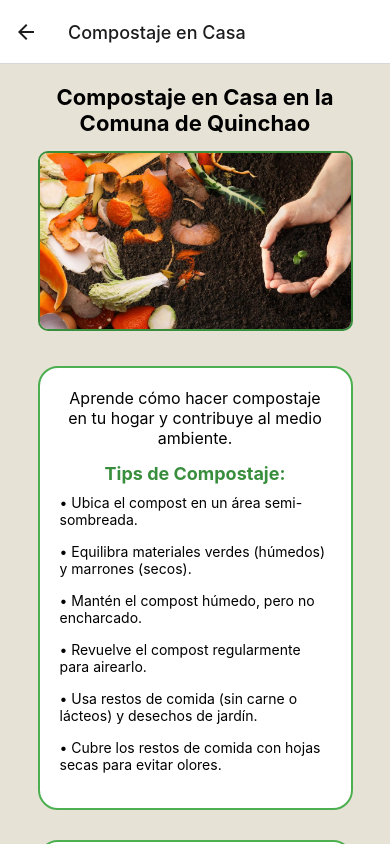
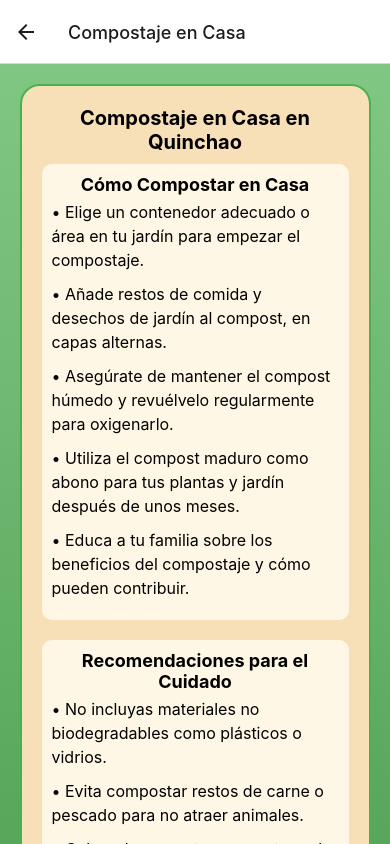
Before and after one commit to MeBustamante/Proyecto-Quinchao-Recicla, a React Native app: screen /CompostajeCasa in a window 390 px wide. Built offline with nearby package versions, Linux system fonts and the light colour scheme.

Commit message:
edite compostaje en casa y de comunidad diseño y texto

```diff
--- a/Button_Reciclaje/CompostajeCasa.js
+++ b/Button_Reciclaje/CompostajeCasa.js
@@ -5,94 +5,124 @@ import MenuInferior from '../Menu_Inferior/MenuInferior';
 
 const CompostajeCasa = ({ navigation }) => {
     return (
-        <ScrollView style={{ flex: 1 }}>
-            <LinearGradient colors={['#e6e2d6', '#e6e2d6']} style={styles.gradientBackground}>
+        <ScrollView style={styles.scrollContainer}>
             <View style={styles.container}>
-                    <Text style={styles.infoTitle}>Compostaje en Casa en la Comuna de Quinchao</Text>
+                <LinearGradient colors={['#81C784', '#388E3C']} style={styles.gradientBackground}>
+                    <View style={styles.contentContainer}>
+                        <Text style={styles.infoTitle}>Compostaje en Casa en Quinchao</Text>
+                        <View style={styles.textBlock}>
+                            <Text style={styles.sectionTitle}>Cómo Compostar en Casa</Text>
+                            {instruccionesCompostaje.map((instruccion, index) => (
+                                <Text style={styles.infoText} key={index}>
+                                    • {instruccion}
+                                </Text>
+                            ))}
+                        </View>
+                        <View style={styles.textBlock}>
+                            <Text style={styles.sectionTitle}>Recomendaciones para el Cuidado</Text>
+                            {recomendacionesCuidado.map((recomendacion, index) => (
+                                <Text style={styles.infoText} key={index}>
+                                    • {recomendacion}
+                                </Text>
+                            ))}
+                        </View>
                         <Image source={require('../assets/Compostaje.png')} style={styles.image} />
-                    <View style={styles.contentContainer}>
-                        <Text style={styles.infoSubtitle}>
-                            Aprende cómo hacer compostaje en tu hogar y contribuye al medio ambiente.
-                        </Text>
-                        <Text style={styles.sectionTitle}>Tips de Compostaje:</Text>
-                        <Text style={styles.tip}>
-                            • Ubica el compost en un área semi-sombreada.
-                        </Text>
-                        <Text style={styles.tip}>
-                            • Equilibra materiales verdes (húmedos) y marrones (secos).
-                        </Text>
-                        <Text style={styles.tip}>
-                            • Mantén el compost húmedo, pero no encharcado.
-                        </Text>
-                        <Text style={styles.tip}>
-                            • Revuelve el compost regularmente para airearlo.
-                        </Text>
-                        <Text style={styles.tip}>
-                            • Usa restos de comida (sin carne o lácteos) y desechos de jardín.
-                        </Text>
-                        <Text style={styles.tip}>
-                            • Cubre los restos de comida con hojas secas para evitar olores.
-                        </Text>
-                    </View>
-
-                    <View style={styles.contentContainer}>
-                        <Text style={styles.sectionTitle}>Recomendaciones de Cuidado:</Text>
-                        <Text style={styles.tip}>
-                            • Asegúrate de que el compost tenga buen drenaje para evitar exceso de agua.
-                        </Text>
-                        <Text style={styles.tip}>
-                            • Evita agregar grandes cantidades de cítricos, ya que pueden acidificar el compost.
-                        </Text>
-                        <Text style={styles.tip}>
-                            • Si notas malos olores, revisa el equilibrio entre materiales secos y húmedos.
-                        </Text>
-                        <Text style={styles.tip}>
-                            • Protege el compost de lluvias intensas con una cubierta.
-                        </Text>
-                        <Text style={styles.tip}>
-                            • Después de 2-3 meses, revisa si el compost está listo (color oscuro y olor a tierra fresca).
-                        </Text>
-                        <Text style={styles.tip}>
-                            • Usa el compost en maceteros, huertos urbanos o jardines comunitarios.
-                        </Text>
-                    </View>
-
                         <TouchableOpacity style={styles.backButton} onPress={() => navigation.goBack()}>
                             <Text style={styles.backButtonText}>Volver</Text>
                         </TouchableOpacity>
                     </View>
                 </LinearGradient>
                 <MenuInferior />
+            </View>
         </ScrollView>
     );
 };
 
+const instruccionesCompostaje = [
+    "Elige un contenedor adecuado o área en tu jardín para empezar el compostaje.",
+    "Añade restos de comida y desechos de jardín al compost, en capas alternas.",
+    "Asegúrate de mantener el compost húmedo y revuélvelo regularmente para oxigenarlo.",
+    "Utiliza el compost maduro como abono para tus plantas y jardín después de unos meses.",
+    "Educa a tu familia sobre los beneficios del compostaje y cómo pueden contribuir."
+];
+
+const recomendacionesCuidado = [
+    "No incluyas materiales no biodegradables como plásticos o vidrios.",
+    "Evita compostar restos de carne o pescado para no atraer animales.",
+    "Cubre el compost para mantener la humedad y protegerlo de la lluvia directa.",
+    "Si el compost huele mal, añade más material 'marrón' como hojas secas para equilibrar.",
+    "Colabora con tus vecinos para compartir consejos y excedentes de compost."
+];
+
 const styles = StyleSheet.create({
-    container: { alignItems: 'center', padding: 20 },
-    gradientBackground: { flex: 1 },
+    scrollContainer: {
+        flex: 1,
+    },
+    container: {
+        flex: 1,
+        alignItems: 'center',
+    },
+    gradientBackground: {
+        flex: 1,
+        width: '100%',
+        alignItems: 'center',
+        paddingVertical: 20,
+    },
     contentContainer: {
-        backgroundColor: '#ffffff',
+        width: '90%',
+        alignItems: 'center',
+        backgroundColor: '#F7E0B8', // Light beige background
         borderRadius: 20,
         borderWidth: 2,
         borderColor: '#4CAF50',
         padding: 20,
-        marginVertical: 15,
-        width: '90%',
+        marginBottom: 20,
     },
-    infoTitle: { fontSize: 22, fontWeight: 'bold', color: 'black', textAlign: 'center', marginBottom: 15 },
-    infoSubtitle: { fontSize: 16, color: 'black', textAlign: 'center', marginBottom: 15 },
-    sectionTitle: { fontSize: 18, fontWeight: 'bold', color: '#388E3C', textAlign: 'center', marginBottom: 10 },
-    tip: { fontSize: 14, color: 'black', textAlign: 'left', marginBottom: 15 },
+    textBlock: {
+        width: '100%',
+        backgroundColor: '#FFF7E5', // Slightly darker beige for contrast
+        borderRadius: 10,
+        padding: 10,
+        marginBottom: 20,
+    },
+    infoTitle: {
+        fontSize: 20,
+        fontWeight: 'bold',
+        color: 'black',
+        textAlign: 'center',
+        marginBottom: 10,
+    },
+    sectionTitle: {
+        fontSize: 18,
+        fontWeight: 'bold',
+        color: 'black',
+        textAlign: 'center',
+        marginBottom: 5,
+    },
+    infoText: {
+        fontSize: 16,
+        color: 'black',
+        textAlign: 'left',
+        lineHeight: 24, // Increased line height for better readability
+        marginBottom: 10, // Adds space between tips
+    },
     image: {
-        width: '90%',
-        height: 180,
+        width: '100%',
+        height: 200,
         borderRadius: 10,
         marginBottom: 20,
-        borderWidth: 2,
-        borderColor: '#388E3C', // Marco vegetal
     },
-    backButton: { backgroundColor: '#4CAF50', paddingVertical: 10, paddingHorizontal: 20, borderRadius: 10, marginTop: 20 },
-    backButtonText: { color: '#fff', fontWeight: 'bold', textAlign: 'center' },
+    backButton: {
+        backgroundColor: '#4CAF50',
+        paddingVertical: 10,
+        paddingHorizontal: 20,
+        borderRadius: 10,
+    },
+    backButtonText: {
+        color: '#fff',
+        fontWeight: 'bold',
+        textAlign: 'center',
+    },
 });
 
 export default CompostajeCasa;
```
Lines whose indentation alone changed are shown as unchanged.
